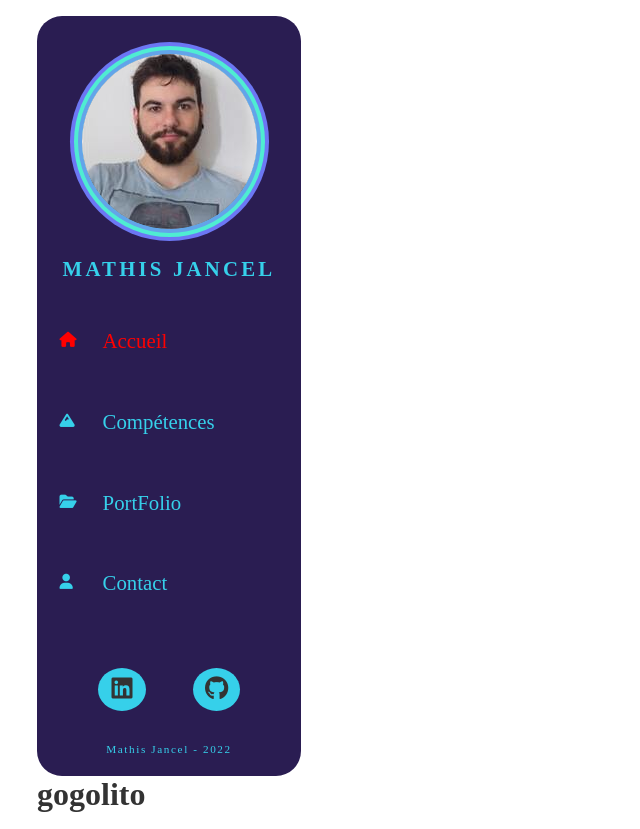
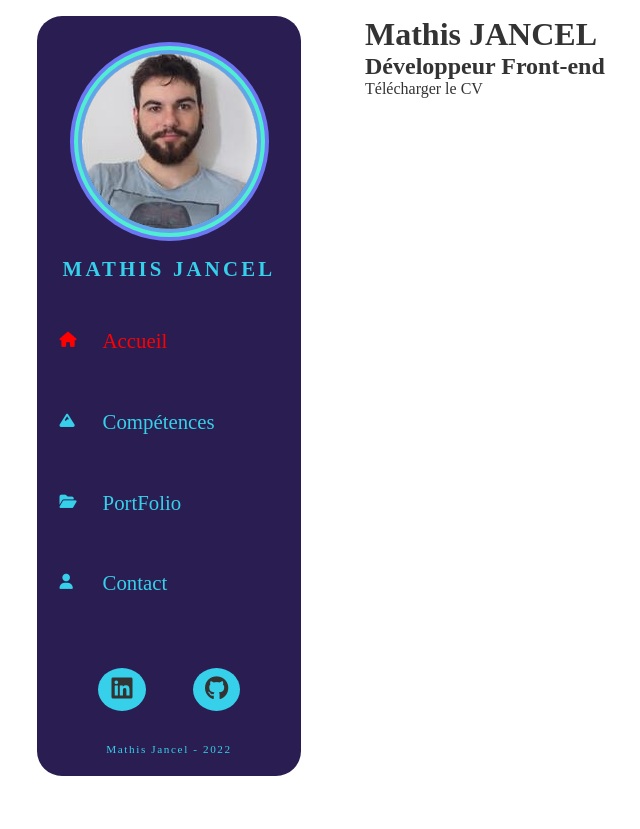
Before and after one commit to Mathis-J/cv-react-2022, a React (Create React App) app: page / in a window 1280 px wide. Shown: the whole page, without its empty margins (3-643 px from the left). After the commit the page ends 800 px from the top, so only its background shows below. Built offline with nearby package versions, Linux system fonts and the light colour scheme; a web font is replaced by a local one.

Commit message:
Page d'accueil et page d'erreur + CV

```diff
--- a/src/pages/Home.js
+++ b/src/pages/Home.js
@@ -3,9 +3,17 @@ import Navigation from '../components/Navigation';
 
 const Home = () => {
     return (
-        <div>
+        <div className="home">
             <Navigation />
-            <h1>gogolito</h1>
+            <div className="homeContent">
+                <div className="content">
+                    <h1>Mathis JANCEL</h1>
+                    <h2>Développeur Front-end</h2>
+                    <div className="pdf">
+                        <a href="../media/CV-Mathis-JANCEL.pdf" target="_blank">Télécharger le CV</a>
+                    </div>
+                </div>
+            </div>
         </div>
     );
 };
--- a/src/pages/NotFound.js
+++ b/src/pages/NotFound.js
@@ -1,9 +1,17 @@
 import React from 'react';
+import { NavLink } from 'react-router-dom';
 
 const NotFound = () => {
     return (
-        <div>
-            NotFound
+        <div className="notFound">
+            <div className="notFoundContent">
+                <h3>Désolé cette page n'existe pas</h3>
+                <NavLink end to="/">
+                    <i className="fas fa-home"/>
+                    <span>Accueil</span>
+                </NavLink>
+            </div>
+
         </div>
     );
 };
```
Also changed, not shown: src/media/react-logo-home.png (added), 1 other file (tests, documents, lock files or other folders).
